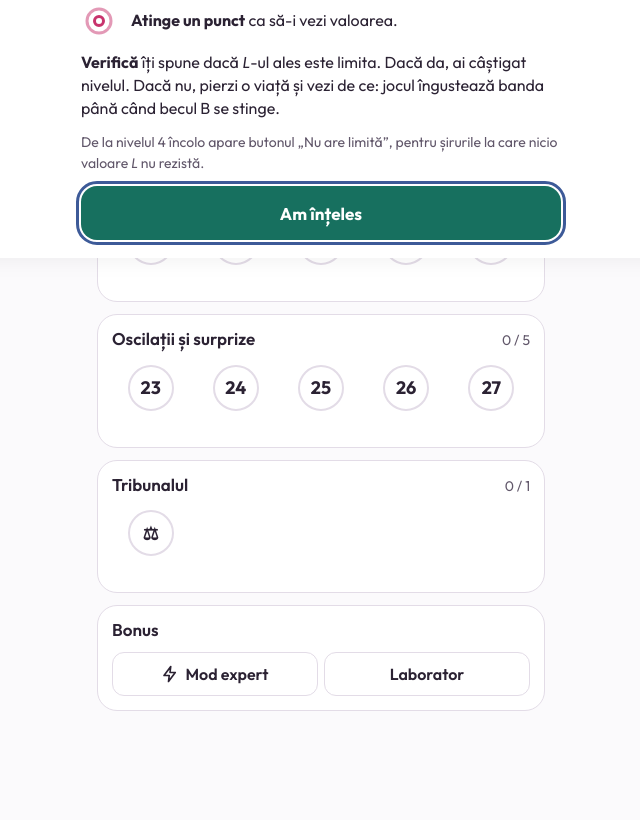
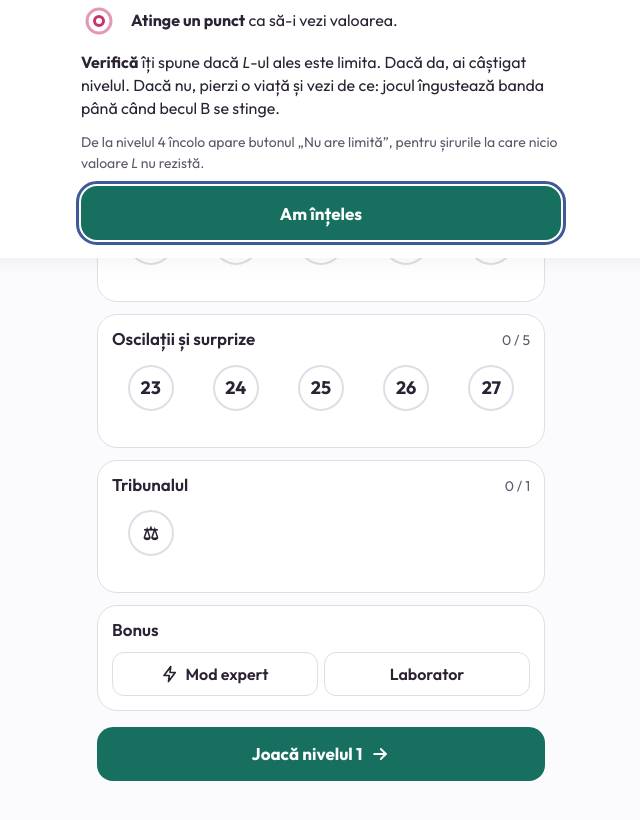
Before and after one commit to ghermanmarius/banda-epsilon, a plain HTML site: page index.html in a window 1280 px wide. Shown: the part 542-1362 px from the top of the page, without its empty margins (319-959 px from the left). Drawn offline with Linux system fonts and the light colour scheme.

Commit message:
Joc: butoanele de jos nu mai plutesc, stau sub conținut
Co-Authored-By: Claude Opus 5.5 <noreply@anthropic.com>

```diff
--- a/index.html
+++ b/index.html
@@ -50,7 +50,7 @@ html, body { height: 100%; }
 body { margin: 0; background: var(--bg); color: var(--ink); font-family: var(--f-ui); font-size: 16px; line-height: 1.45; -webkit-tap-highlight-color: transparent; }
 .app { max-width: 480px; margin: 0 auto; min-height: 100%; display: flex; flex-direction: column; box-sizing: border-box;
   padding-left: max(16px, env(safe-area-inset-left, 0px)); padding-right: max(16px, env(safe-area-inset-right, 0px)); padding-top: max(10px, env(safe-area-inset-top, 0px)); }
-main { flex: 1; display: flex; flex-direction: column; gap: 12px; padding-bottom: 112px; }
+main { display: flex; flex-direction: column; gap: 12px; }
 .m { font-family: var(--f-math); font-style: italic; }
 h1, h2, h3 { margin: 0; text-wrap: balance; line-height: 1.15; }
 h1 { font-size: 32px; font-weight: 800; letter-spacing: -0.01em; }
@@ -150,10 +150,9 @@ canvas { display: block; width: 100%; touch-action: none; cursor: grab; }
 .group { display: flex; flex-direction: column; gap: 8px; }
 
 /* bara de jos + foi */
-.bottom { position: fixed; left: 0; right: 0; bottom: 0; z-index: 5; background: color-mix(in srgb, var(--bg) 94%, transparent);
-  backdrop-filter: blur(6px); -webkit-backdrop-filter: blur(6px); border-top: 1px solid var(--line);
-  padding: 12px max(16px, env(safe-area-inset-right, 0px)) calc(12px + env(safe-area-inset-bottom, 0px)) max(16px, env(safe-area-inset-left, 0px)); }
-.bottom .in { max-width: 480px; margin: 0 auto; display: flex; gap: 10px; }
+.bottom { padding: 16px 0 calc(20px + env(safe-area-inset-bottom, 0px)); }
+.bottom .in { display: flex; gap: 10px; }
+.bottom .in:empty { display: none; }
 .primary { flex: 1; min-height: 54px; border-radius: 16px; border: 0; background: var(--accent); color: var(--accent-ink);
   font: 700 17px var(--f-ui); cursor: pointer; display: inline-flex; align-items: center; justify-content: center; gap: 8px; padding: 0 14px; }
 .primary[disabled] { background: var(--line); color: var(--muted); cursor: default; }
@@ -206,15 +205,14 @@ canvas { display: block; width: 100%; touch-action: none; cursor: grab; }
 .opts .btn.wrong { background: var(--out); border-color: var(--out); color: var(--surface); }
 .fb { border-radius: 14px; padding: 10px 12px; font-size: 15px; }
 .fb.good { background: var(--accent-soft); } .fb.bad { background: var(--out-soft); }
-.toast { position: fixed; left: 50%; transform: translateX(-50%); bottom: calc(96px + env(safe-area-inset-bottom, 0px)); z-index: 30;
+.toast { position: fixed; left: 50%; transform: translateX(-50%); bottom: calc(24px + env(safe-area-inset-bottom, 0px)); z-index: 30;
   background: var(--ink); color: var(--bg); padding: 10px 16px; border-radius: 14px; font-weight: 600; font-size: 15px; max-width: 90vw; text-align: center; }
 input[type=range] { width: 100%; accent-color: var(--accent); }
 .scroller { display: flex; gap: 6px; overflow-x: auto; padding-bottom: 4px; }
 .scroller .btn { flex-shrink: 0; min-height: 40px; font-size: 14px; }
 </style>
 
-<div class="app"><main id="screen"></main></div>
-<div class="bottom"><div class="in" id="bottomIn"></div></div>
+<div class="app"><main id="screen"></main><div class="bottom"><div class="in" id="bottomIn"></div></div></div>
 <div id="scrim" class="scrim" hidden></div>
 <div id="sheet" class="sheet" role="dialog" aria-modal="true" hidden></div>
 <div id="toast" class="toast" role="status" hidden></div>
```
